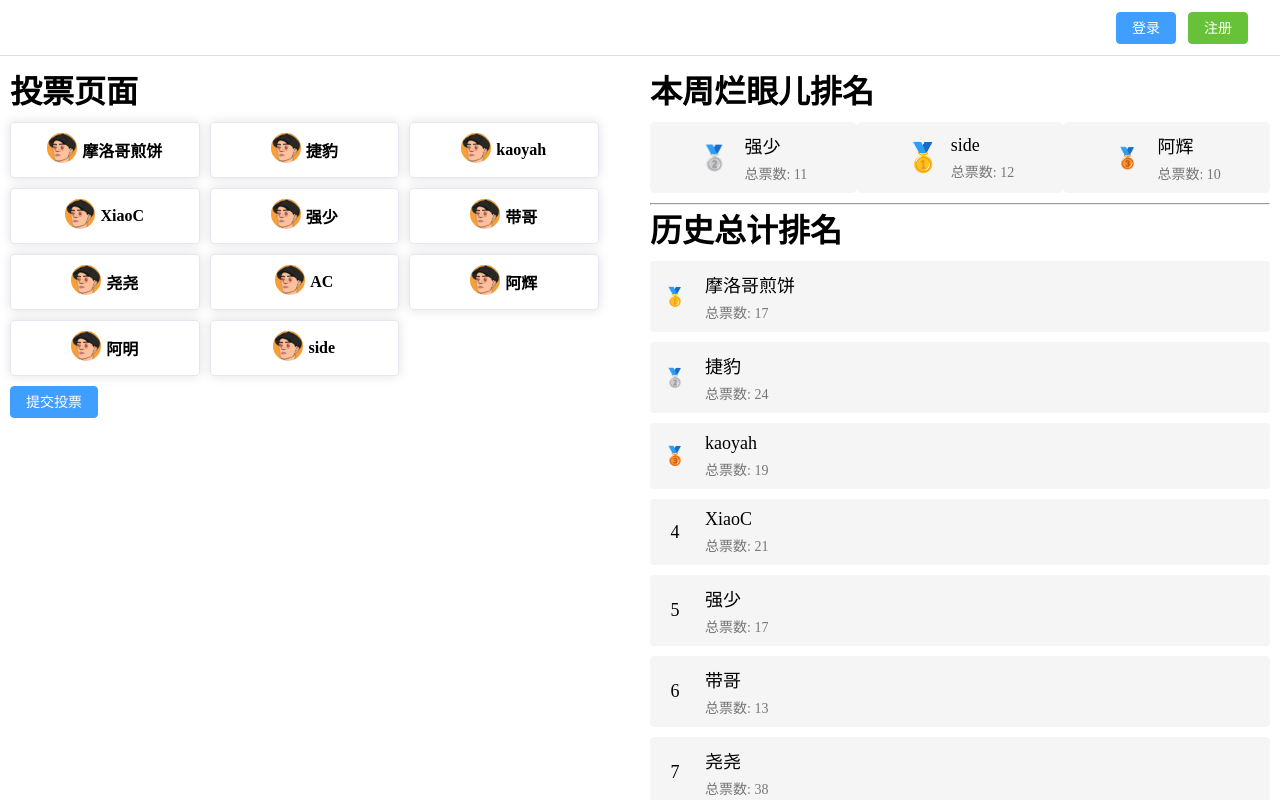
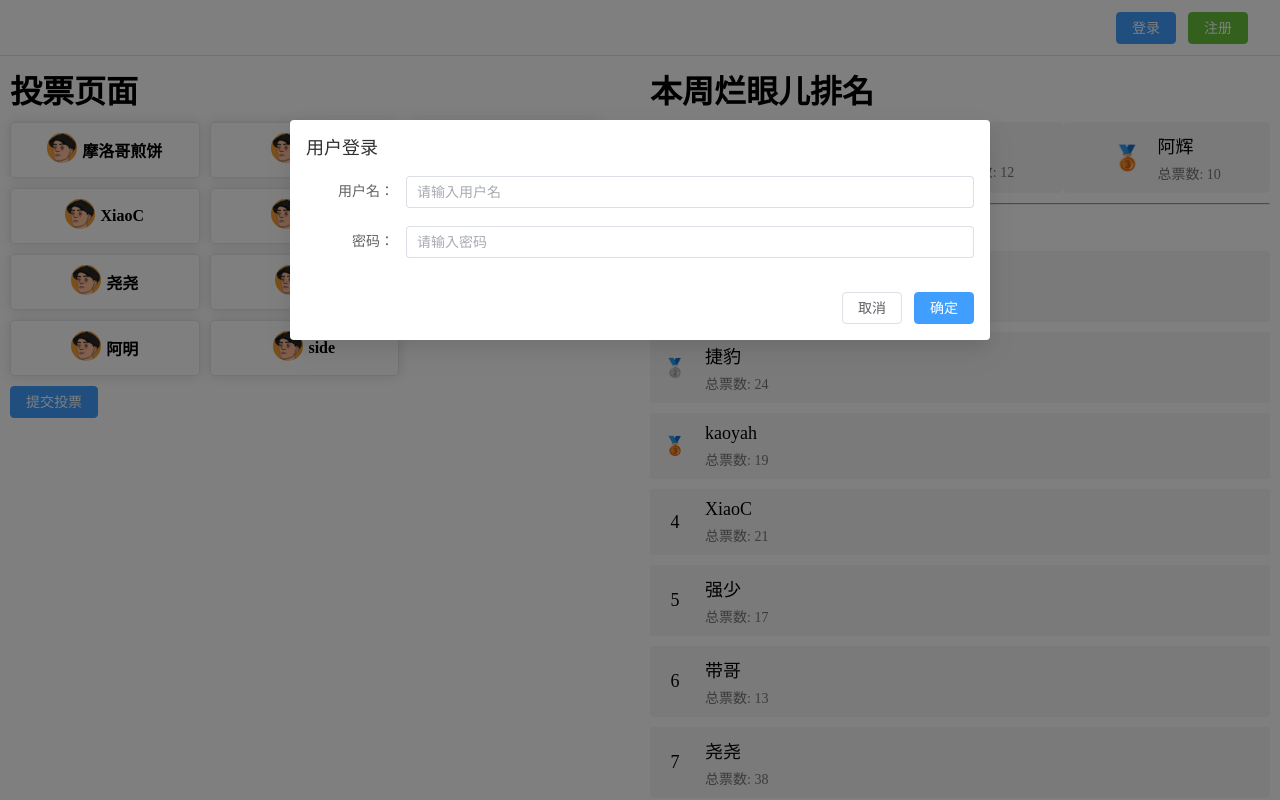
Before and after one commit to bandelmen/vote4badEye, a Vue app: page / in a window 1280 px wide. Both pictures are taken after a click on the button "登录". Shown: the top 800 px of the page. Built offline with nearby package versions, Linux system fonts and the light colour scheme.

Commit message:
feat(login): 新增用户登录和注册组件样式

```diff
--- a/src/App.vue
+++ b/src/App.vue
@@ -9,6 +9,7 @@
         <ResultPanel />
       </div>
     </div>
+    <el-backtop :right="50" :bottom="80" />
   </div>
 </template>
 
--- a/src/components/HeaderPanel.vue
+++ b/src/components/HeaderPanel.vue
@@ -7,17 +7,101 @@
       </div>
     </div>
   </header>
+
+  <el-dialog v-model="showLoginDialog" title="用户登录" :show-close="false" :width="getDialogWidth">
+    <el-form :model="form">
+      <el-form-item label="用户名：" :label-width="formLabelWidth">
+        <el-input v-model="form.name" placeholder="请输入用户名" />
+      </el-form-item>
+      <el-form-item label="密码：" :label-width="formLabelWidth">
+        <el-input v-model="form.pwd" type="password" placeholder="请输入密码" show-password />
+      </el-form-item>
+    </el-form>
+    <template #footer>
+      <span class="dialog-footer">
+        <el-button @click="cancelLoginDialog">取消</el-button>
+        <el-button type="primary" @click="confirmLoginDialog"> 确定 </el-button>
+      </span>
+    </template>
+  </el-dialog>
+
+  <el-dialog
+    v-model="showRegisterDialog"
+    title="用户注册"
+    :show-close="false"
+    :width="getDialogWidth"
+  >
+    <el-form :model="form">
+      <el-form-item label="用户名：" :label-width="formLabelWidth">
+        <el-input v-model="form.name" placeholder="请输入用户名" />
+      </el-form-item>
+      <el-form-item label="密码：" :label-width="formLabelWidth">
+        <el-input v-model="form.pwd" type="password" placeholder="请输入密码" show-password />
+      </el-form-item>
+    </el-form>
+    <template #footer>
+      <span class="dialog-footer">
+        <el-button @click="cancelRegisterDialog">取消</el-button>
+        <el-button type="primary" @click="confirmRegisterDialog"> 确定 </el-button>
+      </span>
+    </template>
+  </el-dialog>
 </template>
 
 <script>
 export default {
   name: 'HeaderPanel',
+  data() {
+    return {
+      showLoginDialog: false,
+      showRegisterDialog: false,
+      form: {
+        name: '',
+        pwd: '',
+      },
+      formLabelWidth: '100px',
+      screenWidth: 0,
+    };
+  },
+  computed: {
+    getDialogWidth() {
+      if (this.screenWidth < 768) {
+        return '90%';
+      } else {
+        return '700px';
+      }
+    },
+  },
+  mounted() {
+    // 在组件挂载后获取屏幕宽度
+    this.screenWidth = window.innerWidth;
+
+    // 监听窗口变化，动态更新屏幕宽度
+    window.addEventListener('resize', this.updateScreenWidth);
+  },
   methods: {
     showLogin() {
-      console.log('Show login');
+      this.showLoginDialog = true;
+    },
+    cancelLoginDialog() {
+      this.showLoginDialog = false;
+    },
+    confirmLoginDialog() {
+      this.showLoginDialog = false;
+      // TODO:处理登录逻辑
     },
     showRegister() {
-      console.log('Show register');
+      this.showRegisterDialog = true;
+    },
+    cancelRegisterDialog() {
+      this.showRegisterDialog = false;
+    },
+    confirmRegisterDialog() {
+      this.showRegisterDialog = false;
+    },
+    updateScreenWidth() {
+      // 更新屏幕宽度
+      this.screenWidth = window.innerWidth;
     },
   },
 };
--- a/src/components/ResultPanel.vue
+++ b/src/components/ResultPanel.vue
@@ -182,14 +182,12 @@ export default {
       });
     },
     topThreeTotalResults() {
-      const sortedUsers = this.sortedUsers.slice(0, 3); // 获取前三名用户信息
+      const sortedUsers = this.sortedUsers.slice(0, 3);
       if (sortedUsers.length === 3) {
-        // 交换第一名和第二名的位置
         const temp = sortedUsers[0];
         sortedUsers[0] = sortedUsers[1];
         sortedUsers[1] = temp;
       }
-      console.log(sortedUsers);
       return sortedUsers;
     },
   },
@@ -205,13 +203,10 @@ export default {
 </script>
 
 <style>
-.section-title {
-  margin-bottom: 10px;
-}
-
 .medal-container {
   display: flex;
   justify-content: space-around;
+  margin-top: 10px;
 }
 
 .user-info-weekly {
@@ -231,7 +226,6 @@ export default {
   margin-bottom: 10px;
   padding: 10px;
   background-color: #f5f5f5;
-
   border-radius: 4px;
 }
 
@@ -244,15 +238,15 @@ export default {
 }
 
 .gold-medal {
-  font-size: 28px; /* 金牌较大 */
+  font-size: 35px; /* 金牌较大 */
 }
 
 .silver-medal {
-  font-size: 24px; /* 银牌中等大小 */
+  font-size: 28px; /* 银牌中等大小 */
 }
 
 .bronze-medal {
-  font-size: 20px; /* 铜牌较小 */
+  font-size: 24px; /* 铜牌较小 */
 }
 
 .user-detail-name {
```
